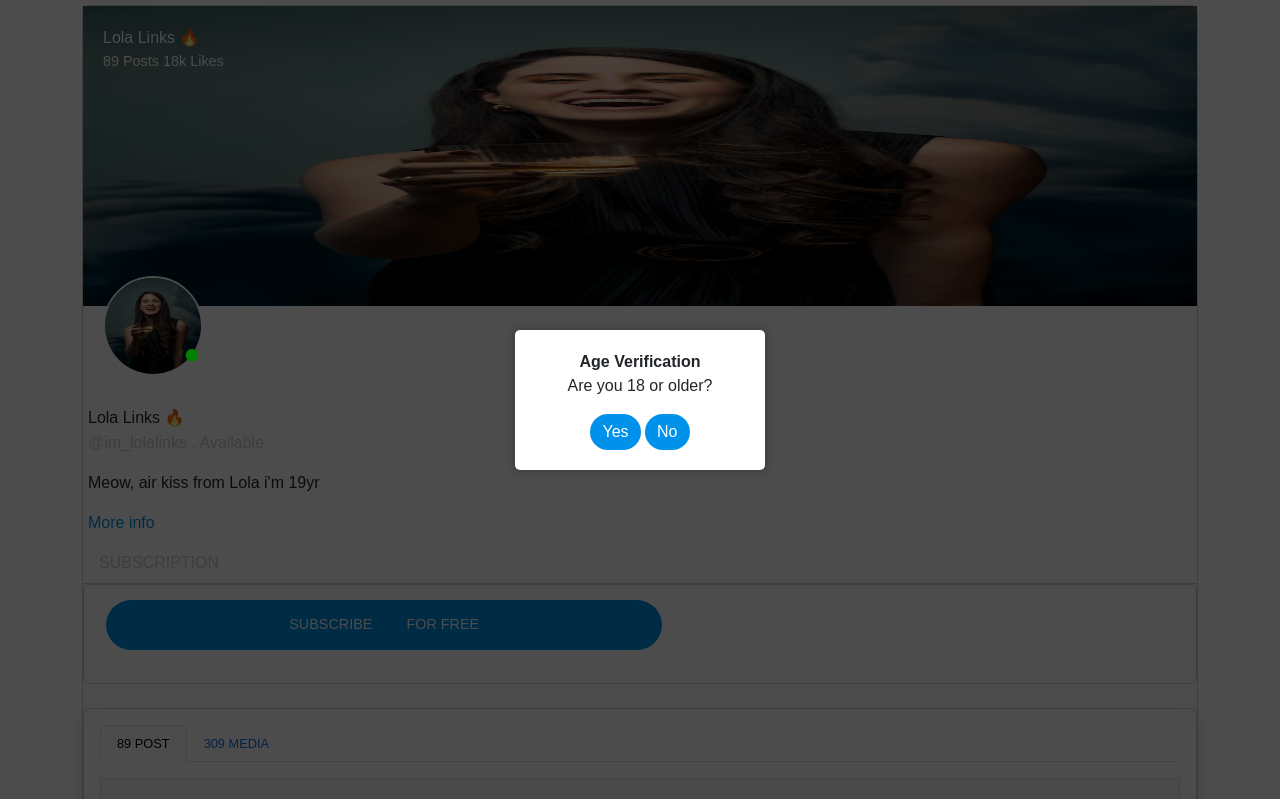
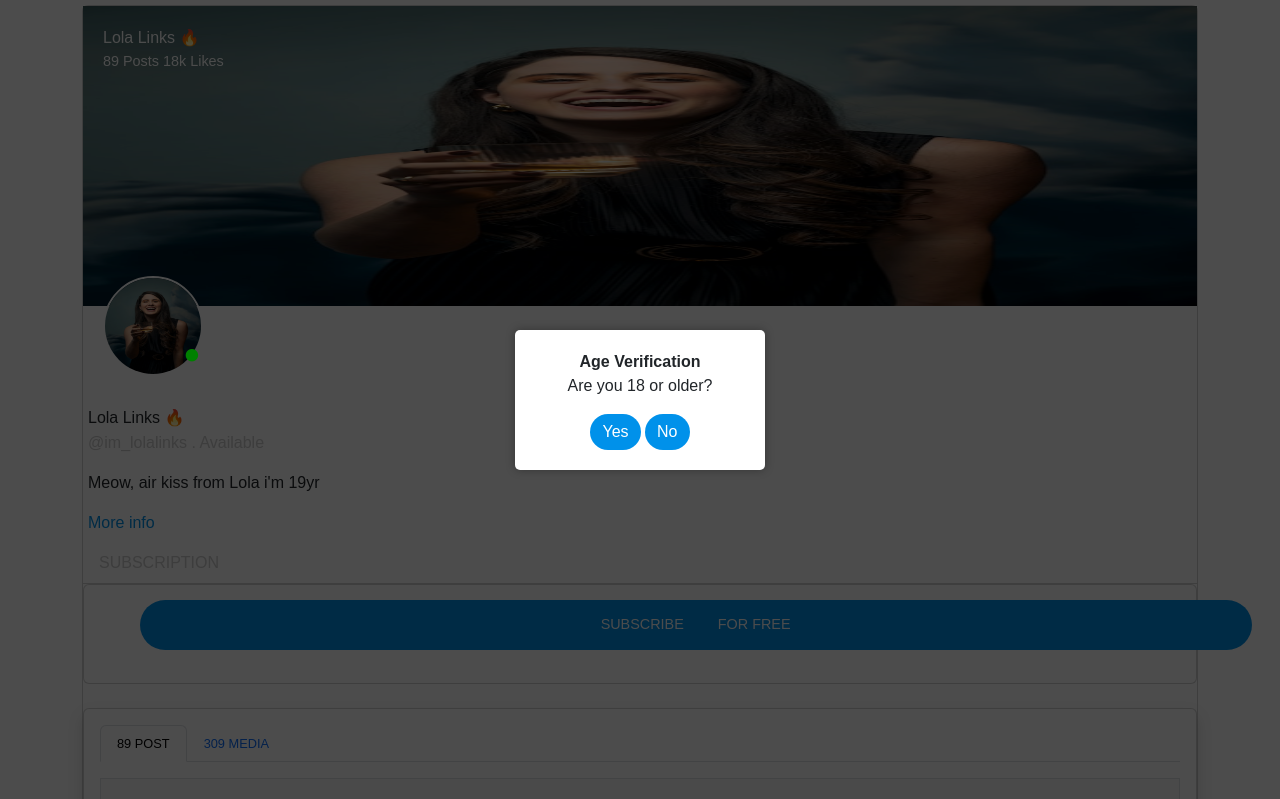
Before and after one commit to kolozjnr/olasonly, a plain HTML site: page index.html in a window 1280 px wide. Shown: the top 799 px of the page. Drawn offline with nearby package versions, Linux system fonts and the light colour scheme.

Commit message:
Update index.html

```diff
--- a/index.html
+++ b/index.html
@@ -66,11 +66,11 @@
     z-index: 1000;
 }
 .responsive-button {
-            width: 50%; /* Adjust as needed based on your layout */
+
             height: 50px; /* Adjust as needed based on your design */
             position: relative;
             top: 40px;
-            left: 27%;
+            left: 55%;
             font-size: 0.9rem;
             border-radius: 30px;
             transform: translate(-50%, -50%);
@@ -158,8 +158,8 @@
                     SUBSCRIPTION
                 </div>
                 <div class="card mb-4">
-                    <div class="resbutton mb-5" style="">
-                        <button class="btn btn-primary responsive-button">SUBSCRIBE <span style="margin: 0 auto 0 30px">FOR FREE</span></button>
+                    <div class="resbutton mb-5 col-12" style="">
+                        <button class="btn btn-primary responsive-button col-12">SUBSCRIBE <span style="margin: 0 auto 0 30px">FOR FREE</span></button>
                     </div>
                 </div>
 
```
